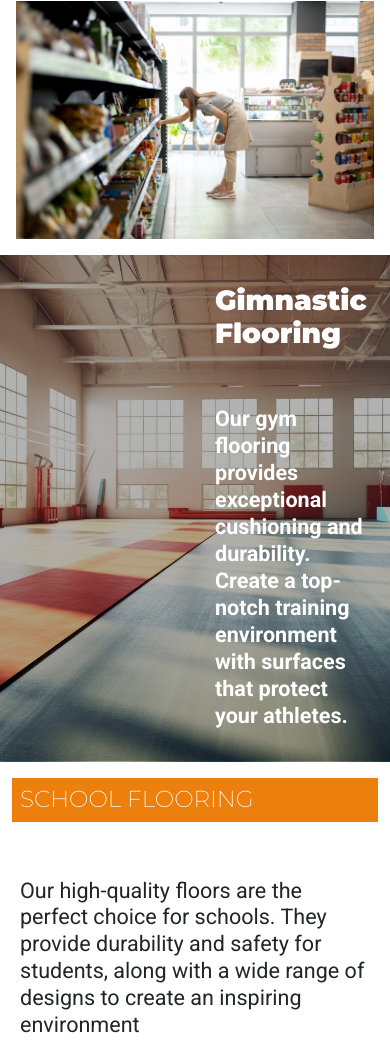
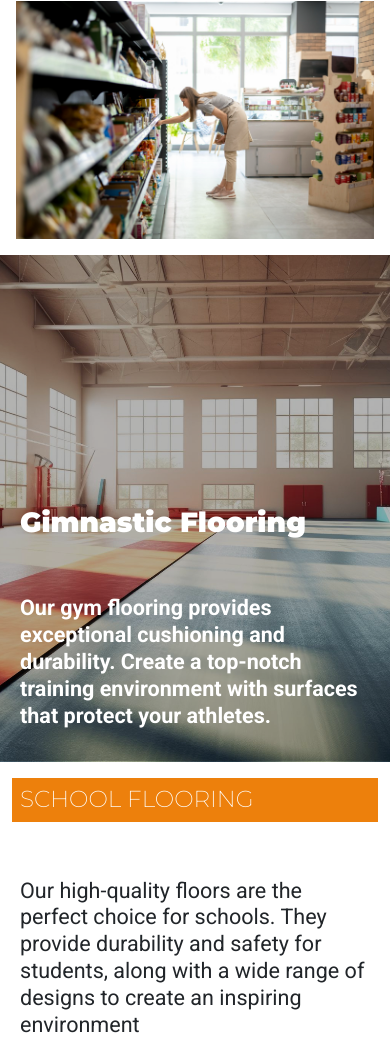
Before and after one commit to MarceM1/ComercialKitchenFloor, a plain HTML site: page index.html in a window 390 px wide. Shown: the part 9892-10945 px from the top of the page. Drawn offline with nearby package versions, Linux system fonts and the light colour scheme.

Commit message:
correcion seccion services

```diff
--- a/index.html
+++ b/index.html
@@ -519,7 +519,7 @@
           <div
             class="row m-0 p-0 d-flex flex-column align-items-end justify-content-end bgImgGimnastyc position-relative"
           >
-            <div class="w-50 d-flex flex-column gap-5 z-3 toleft">
+            <div class="col-12 col-md-6 d-flex flex-column gap-5 z-3 toleft">
               <div>
                 <h1 class="px-2 text-white fw-bold toleft">
                   Gimnastic Flooring
```
